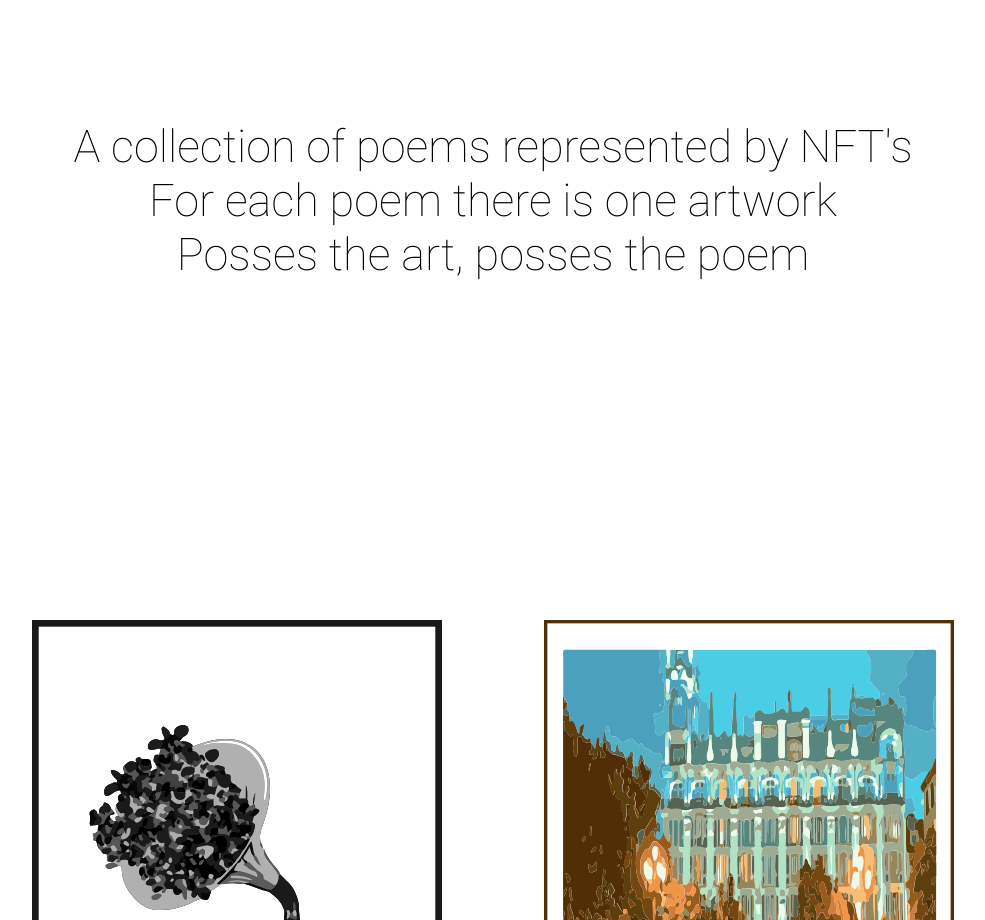
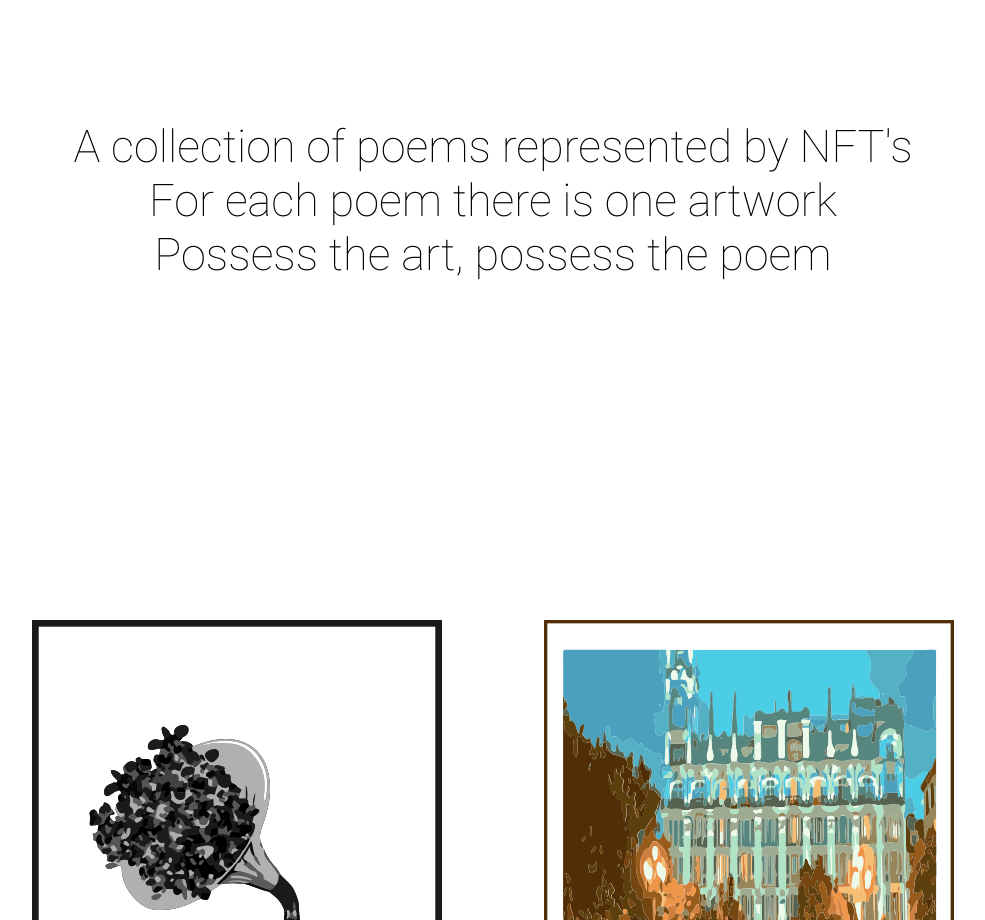
Before and after one commit to rotcelloCehT/nfpoet, a React (Create React App) app: page / in a window 1280 px wide. Shown: the part 880-1800 px from the top of the page, without its empty margins (147-1132 px from the left). Built offline with nearby package versions, Linux system fonts and the light colour scheme.

Commit message:
possess not posses, Who will hire a posse to write poems?

```diff
--- a/public/index.html
+++ b/public/index.html
@@ -7,7 +7,7 @@
     <meta name="theme-color" content="#000000" />
     <meta
       name="description"
-      content="A collection of poems represented by NFT's. For each poem there is one artwork. Posses the art, posses the poem. "
+      content="A collection of poems represented by NFT's. For each poem there is one artwork. Possess the art, possess the poem. "
     />
     <link rel="apple-touch-icon" href="%PUBLIC_URL%/logo192.png" />
     <!--
--- a/src/components/Intro.js
+++ b/src/components/Intro.js
@@ -4,7 +4,7 @@ function Intro () {
         // <ScrollAnimation animateIn="fadeIn">
             <div className="intro-container">
                 <div className="intro">
-                    <p>A collection of poems represented by NFT's<br></br>For each poem there is one artwork<br></br>Posses the art, posses the poem</p>
+                    <p>A collection of poems represented by NFT's<br></br>For each poem there is one artwork<br></br>Possess the art, possess the poem</p>
                 </div>
             </div>
         // </ScrollAnimation>
```
